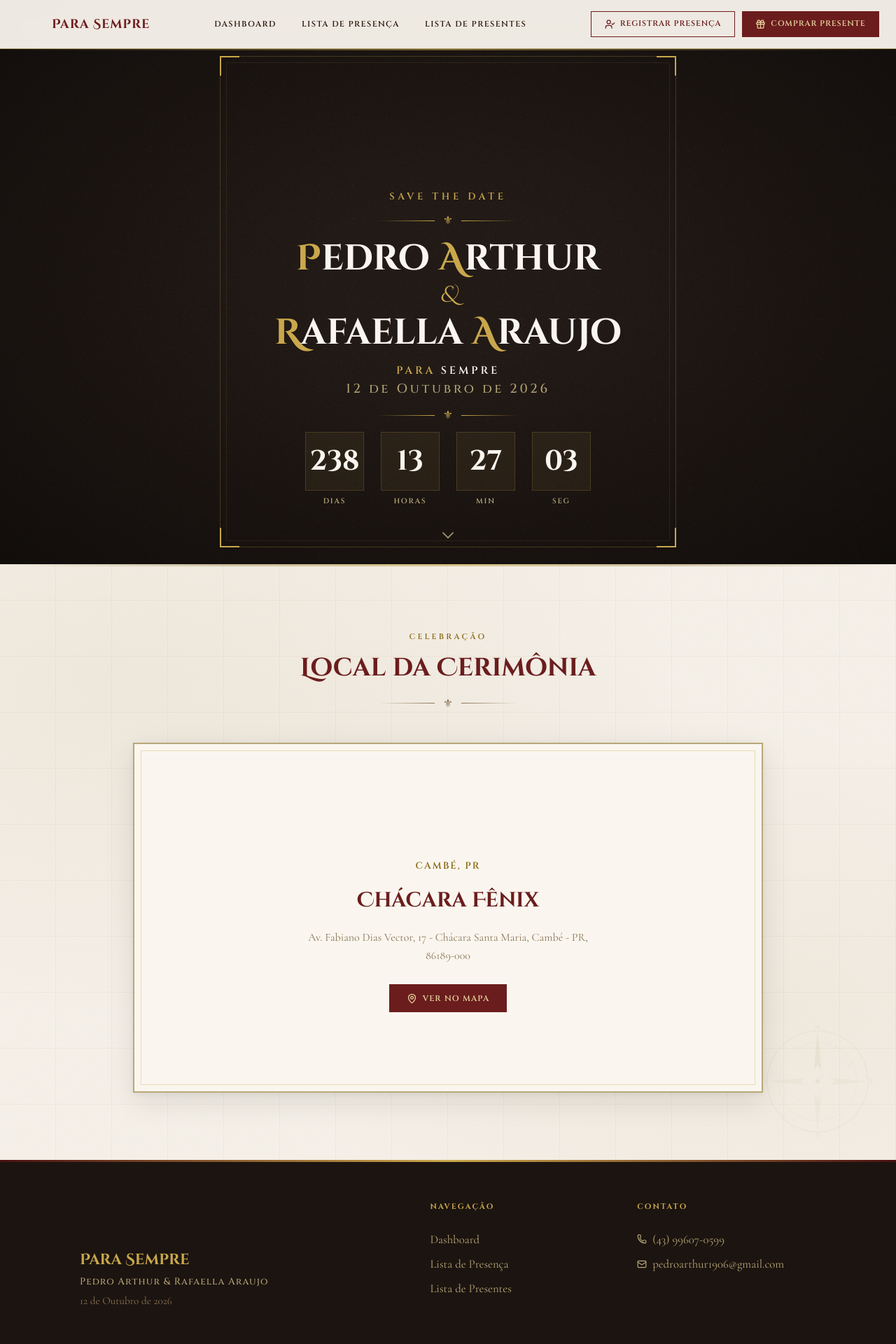
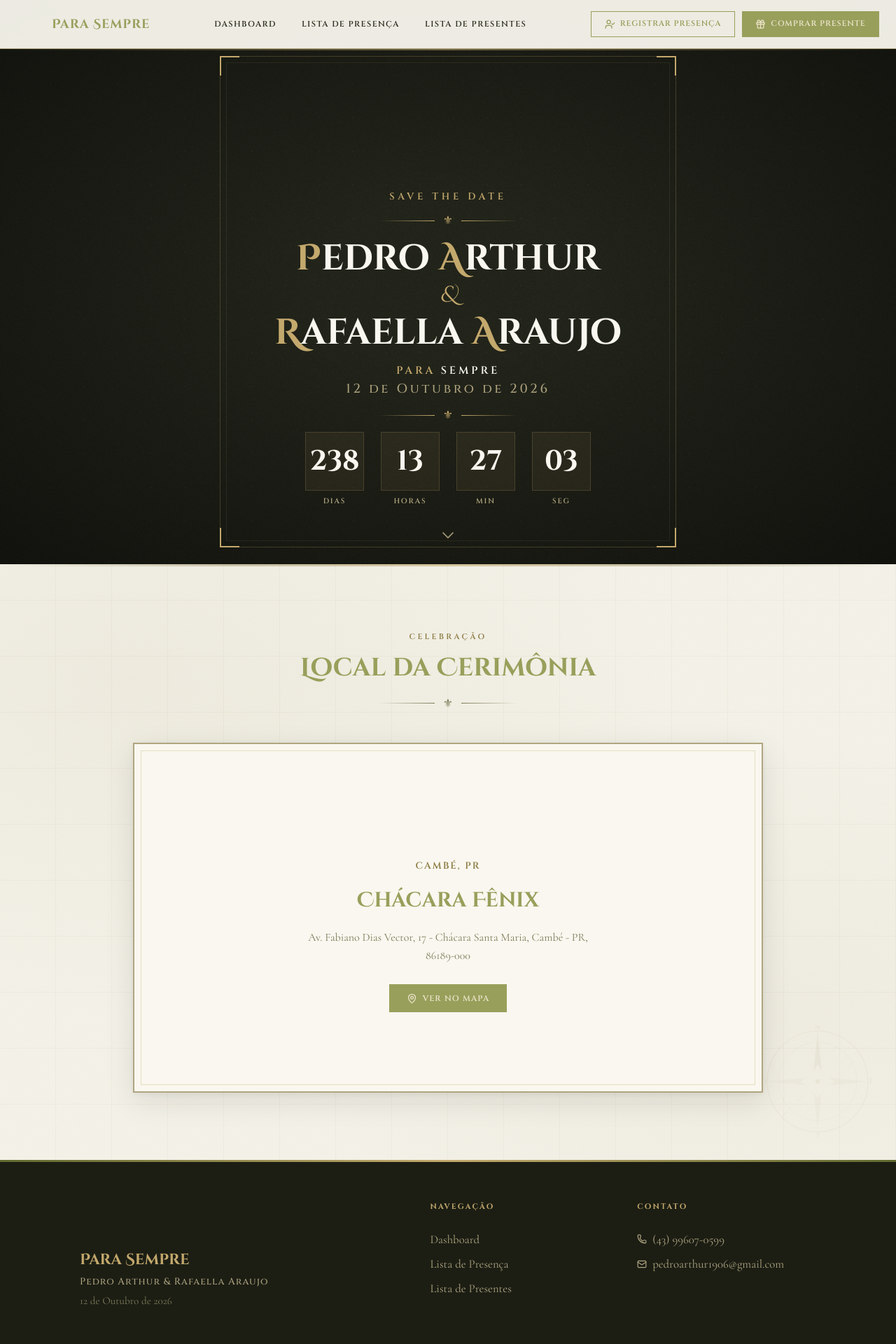
Before and after one commit to organization-wedding/parasempre, a React (Vite) app in the folder frontend/: page / in a window 1280 px wide. Shown: the top 1920 px of the page at 70% size. Built offline with nearby package versions, Linux system fonts and the light colour scheme.

Commit message:
Chore: Change Color Palette to Oliva

```diff
--- a/frontend/src/components/Countdown.tsx
+++ b/frontend/src/components/Countdown.tsx
@@ -34,7 +34,7 @@ export function Countdown() {
     >
       {UNITS.map((unit) => (
         <div key={unit.key} className="flex flex-col items-center gap-2">
-          <span className="font-heading text-[1.6rem] sm:text-[2rem] md:text-[2.5rem] font-bold text-ivory bg-[rgba(201,168,76,0.08)] border border-[rgba(201,168,76,0.2)] w-14 h-14 sm:w-[68px] sm:h-[68px] md:w-[84px] md:h-[84px] flex items-center justify-center leading-none">
+          <span className="font-heading text-[1.6rem] sm:text-[2rem] md:text-[2.5rem] font-bold text-ivory bg-[rgba(196,169,109,0.08)] border border-[rgba(196,169,109,0.2)] w-14 h-14 sm:w-[68px] sm:h-[68px] md:w-[84px] md:h-[84px] flex items-center justify-center leading-none">
             {String(timeLeft[unit.key]).padStart(2, "0")}
           </span>
           <span className="font-heading text-[0.55rem] sm:text-[0.6rem] md:text-[0.65rem] font-semibold tracking-[0.18em] uppercase text-gold-muted">
--- a/frontend/src/components/Header.tsx
+++ b/frontend/src/components/Header.tsx
@@ -10,7 +10,7 @@ export function Header() {
   const [mobileMenuOpen, setMobileMenuOpen] = useState(false);
 
   return (
-    <header className="fixed inset-x-0 top-0 z-100 border-b border-gold-muted backdrop-blur-[12px] bg-[rgba(250,246,239,0.95)]">
+    <header className="fixed inset-x-0 top-0 z-100 border-b border-gold-muted backdrop-blur-[12px] bg-[rgba(249,247,239,0.95)]">
       <div className="mx-auto flex max-w-[1280px] items-center justify-between px-6 py-2.5">
         <a href="/" className="flex shrink-0 items-center gap-3 no-underline text-burgundy">
           <CoatOfArms className="w-[38px] h-auto" />
@@ -42,7 +42,7 @@ export function Header() {
           </a>
           <a
             href="/comprar-presente"
-            className="inline-flex items-center gap-[0.45rem] font-heading text-[0.7rem] font-semibold tracking-[0.08em] uppercase py-[0.55rem] px-[1.15rem] cursor-pointer no-underline transition-all duration-300 whitespace-nowrap bg-burgundy text-gold-light border border-burgundy hover:bg-burgundy-deep hover:shadow-[0_4px_16px_rgba(107,29,29,0.35)] hover:-translate-y-px"
+            className="inline-flex items-center gap-[0.45rem] font-heading text-[0.7rem] font-semibold tracking-[0.08em] uppercase py-[0.55rem] px-[1.15rem] cursor-pointer no-underline transition-all duration-300 whitespace-nowrap bg-burgundy text-gold-light border border-burgundy hover:bg-burgundy-deep hover:shadow-[0_4px_16px_rgba(97,106,47,0.35)] hover:-translate-y-px"
           >
             <Gift size={15} />
             Comprar Presente
@@ -81,7 +81,7 @@ export function Header() {
             </a>
             <a
               href="/comprar-presente"
-              className="inline-flex items-center justify-center gap-[0.45rem] font-heading text-[0.7rem] font-semibold tracking-[0.08em] uppercase py-[0.55rem] px-[1.15rem] cursor-pointer no-underline transition-all duration-300 whitespace-nowrap bg-burgundy text-gold-light border border-burgundy hover:bg-burgundy-deep hover:shadow-[0_4px_16px_rgba(107,29,29,0.35)] hover:-translate-y-px w-full"
+              className="inline-flex items-center justify-center gap-[0.45rem] font-heading text-[0.7rem] font-semibold tracking-[0.08em] uppercase py-[0.55rem] px-[1.15rem] cursor-pointer no-underline transition-all duration-300 whitespace-nowrap bg-burgundy text-gold-light border border-burgundy hover:bg-burgundy-deep hover:shadow-[0_4px_16px_rgba(97,106,47,0.35)] hover:-translate-y-px w-full"
             >
               <Gift size={15} />
               Comprar Presente
--- a/frontend/src/components/Hero.tsx
+++ b/frontend/src/components/Hero.tsx
@@ -11,13 +11,13 @@ export function Hero() {
       <div className="vignette z-1" aria-hidden="true" />
 
       <div className="relative z-2 w-full max-w-[700px] p-6 pt-20 text-center">
-        <div className="anim-fade-in-frame relative border border-[rgba(201,168,76,0.25)] p-6 sm:p-10 md:p-14">
+        <div className="anim-fade-in-frame relative border border-[rgba(196,169,109,0.25)] p-6 sm:p-10 md:p-14">
           {/* Frame corners */}
           <span className="absolute -top-px -left-px w-7 h-7 border-t-[2.5px] border-l-[2.5px] border-gold pointer-events-none" aria-hidden="true" />
           <span className="absolute -top-px -right-px w-7 h-7 border-t-[2.5px] border-r-[2.5px] border-gold pointer-events-none" aria-hidden="true" />
           <span className="absolute -bottom-px -left-px w-7 h-7 border-b-[2.5px] border-l-[2.5px] border-gold pointer-events-none" aria-hidden="true" />
           <span className="absolute -bottom-px -right-px w-7 h-7 border-b-[2.5px] border-r-[2.5px] border-gold pointer-events-none" aria-hidden="true" />
-          <div className="absolute inset-2 border border-[rgba(201,168,76,0.1)] pointer-events-none" aria-hidden="true" />
+          <div className="absolute inset-2 border border-[rgba(196,169,109,0.1)] pointer-events-none" aria-hidden="true" />
 
           <CoatOfArms
             className="anim-fade-in mx-auto mb-5 w-[72px] md:w-[88px] h-auto"
--- a/frontend/src/components/MapSection.tsx
+++ b/frontend/src/components/MapSection.tsx
@@ -36,7 +36,7 @@ export function MapSection() {
                 {VENUE.address}
               </p>
               <button
-                className="inline-flex items-center gap-2 font-heading text-[0.72rem] font-semibold tracking-[0.1em] uppercase text-gold-light bg-burgundy border border-burgundy py-[0.65rem] px-6 cursor-pointer transition-all duration-300 mt-2 hover:bg-burgundy-deep hover:shadow-[0_4px_16px_rgba(107,29,29,0.35)] hover:-translate-y-px"
+                className="inline-flex items-center gap-2 font-heading text-[0.72rem] font-semibold tracking-[0.1em] uppercase text-gold-light bg-burgundy border border-burgundy py-[0.65rem] px-6 cursor-pointer transition-all duration-300 mt-2 hover:bg-burgundy-deep hover:shadow-[0_4px_16px_rgba(97,106,47,0.35)] hover:-translate-y-px"
                 onClick={() => setMapFlipped(true)}
               >
                 <MapPin size={15} />
@@ -47,7 +47,7 @@ export function MapSection() {
             {/* Back face — Google Maps iframe */}
             <div className="map-card__face map-card__back">
               <button
-                className="absolute top-3.5 right-3.5 z-2 inline-flex items-center gap-1.5 font-heading text-[0.65rem] font-semibold tracking-[0.08em] uppercase text-dark-warm bg-[rgba(250,246,239,0.92)] backdrop-blur-[4px] border border-gold-muted py-1.5 px-3.5 cursor-pointer transition-all duration-300 hover:bg-ivory hover:border-gold"
+                className="absolute top-3.5 right-3.5 z-2 inline-flex items-center gap-1.5 font-heading text-[0.65rem] font-semibold tracking-[0.08em] uppercase text-dark-warm bg-[rgba(249,247,239,0.92)] backdrop-blur-[4px] border border-gold-muted py-1.5 px-3.5 cursor-pointer transition-all duration-300 hover:bg-ivory hover:border-gold"
                 onClick={() => setMapFlipped(false)}
               >
                 Voltar
--- a/frontend/src/index.css
+++ b/frontend/src/index.css
@@ -69,32 +69,32 @@ body {
   background-image:
     radial-gradient(
       ellipse at 15% 20%,
-      rgba(139, 105, 20, 0.06) 0%,
+      rgba(139, 122, 64, 0.06) 0%,
       transparent 50%
     ),
     radial-gradient(
       ellipse at 85% 75%,
-      rgba(139, 105, 20, 0.05) 0%,
+      rgba(139, 122, 64, 0.05) 0%,
       transparent 45%
     ),
     radial-gradient(
       ellipse at 50% 50%,
-      rgba(107, 29, 29, 0.02) 0%,
+      rgba(152, 159, 91, 0.02) 0%,
       transparent 60%
     ),
     repeating-linear-gradient(
       0deg,
       transparent,
       transparent 79px,
-      rgba(139, 105, 20, 0.06) 79px,
-      rgba(139, 105, 20, 0.06) 80px
+      rgba(139, 122, 64, 0.06) 79px,
+      rgba(139, 122, 64, 0.06) 80px
     ),
     repeating-linear-gradient(
       90deg,
       transparent,
       transparent 79px,
-      rgba(139, 105, 20, 0.06) 79px,
-      rgba(139, 105, 20, 0.06) 80px
+      rgba(139, 122, 64, 0.06) 79px,
+      rgba(139, 122, 64, 0.06) 80px
     );
   overflow: hidden;
 }
@@ -184,7 +184,7 @@ body {
   content: "";
   position: absolute;
   inset: 9px;
-  border: 1px solid rgba(201, 168, 76, 0.35);
+  border: 1px solid rgba(196, 169, 109, 0.35);
   pointer-events: none;
   z-index: 1;
 }
--- a/frontend/src/pages/UnderConstruction.tsx
+++ b/frontend/src/pages/UnderConstruction.tsx
@@ -20,7 +20,7 @@ function HourglassSVG({ className = "" }: { className?: string }) {
       {/* Top glass bulb */}
       <path
         d="M36 26 L36 85 Q36 120 80 130 Q124 120 124 85 L124 26"
-        fill="rgba(201, 168, 76, 0.06)"
+        fill="rgba(196, 169, 109, 0.06)"
         stroke="var(--color-gold)"
         strokeWidth="1.5"
         opacity="0.7"
@@ -38,7 +38,7 @@ function HourglassSVG({ className = "" }: { className?: string }) {
       {/* Bottom glass bulb */}
       <path
         d="M36 214 L36 155 Q36 120 80 110 Q124 120 124 155 L124 214"
-        fill="rgba(201, 168, 76, 0.06)"
+        fill="rgba(196, 169, 109, 0.06)"
         stroke="var(--color-gold)"
         strokeWidth="1.5"
         opacity="0.7"
@@ -90,7 +90,7 @@ export function UnderConstruction() {
 
         <a
           href="/"
-          className="inline-flex items-center gap-2 font-heading text-[0.75rem] font-semibold tracking-[0.1em] uppercase text-gold no-underline py-[0.65rem] px-6 border border-[rgba(201,168,76,0.35)] transition-all duration-300 hover:bg-[rgba(201,168,76,0.1)] hover:border-gold"
+          className="inline-flex items-center gap-2 font-heading text-[0.75rem] font-semibold tracking-[0.1em] uppercase text-gold no-underline py-[0.65rem] px-6 border border-[rgba(196,169,109,0.35)] transition-all duration-300 hover:bg-[rgba(196,169,109,0.1)] hover:border-gold"
         >
           <ArrowLeft size={16} />
           Voltar ao Início
--- a/frontend/styles/globals.css
+++ b/frontend/styles/globals.css
@@ -40,19 +40,19 @@
   --radius-lg: var(--radius);
   --radius-xl: calc(var(--radius) + 4px);
 
-  /* Wedding theme */
-  --color-burgundy: #6B1D1D;
-  --color-burgundy-deep: #4A1111;
-  --color-gold: #C9A84C;
-  --color-gold-dark: #8B6914;
-  --color-gold-light: #E8D5A0;
-  --color-gold-muted: #B8A878;
-  --color-parchment: #F5F0E8;
-  --color-parchment-dark: #E8DFD0;
-  --color-ivory: #FAF6EF;
-  --color-dark: #1C1410;
-  --color-dark-warm: #2C1810;
-  --color-hint: #8B7355;
+  /* Wedding theme — Olive green palette */
+  --color-burgundy: #989F5B;
+  --color-burgundy-deep: #616A2F;
+  --color-gold: #C4A96D;
+  --color-gold-dark: #8B7A40;
+  --color-gold-light: #EDE5CC;
+  --color-gold-muted: #B0A580;
+  --color-parchment: #F4F2E8;
+  --color-parchment-dark: #E5E2D2;
+  --color-ivory: #F9F7EF;
+  --color-dark: #1C1E14;
+  --color-dark-warm: #2C2E1E;
+  --color-hint: #7D7A58;
 
   --font-display: 'Cinzel Decorative', serif;
   --font-heading: 'Cinzel', serif;
```
Also changed, not shown: frontend/src/index.html (line endings or trailing spaces).
